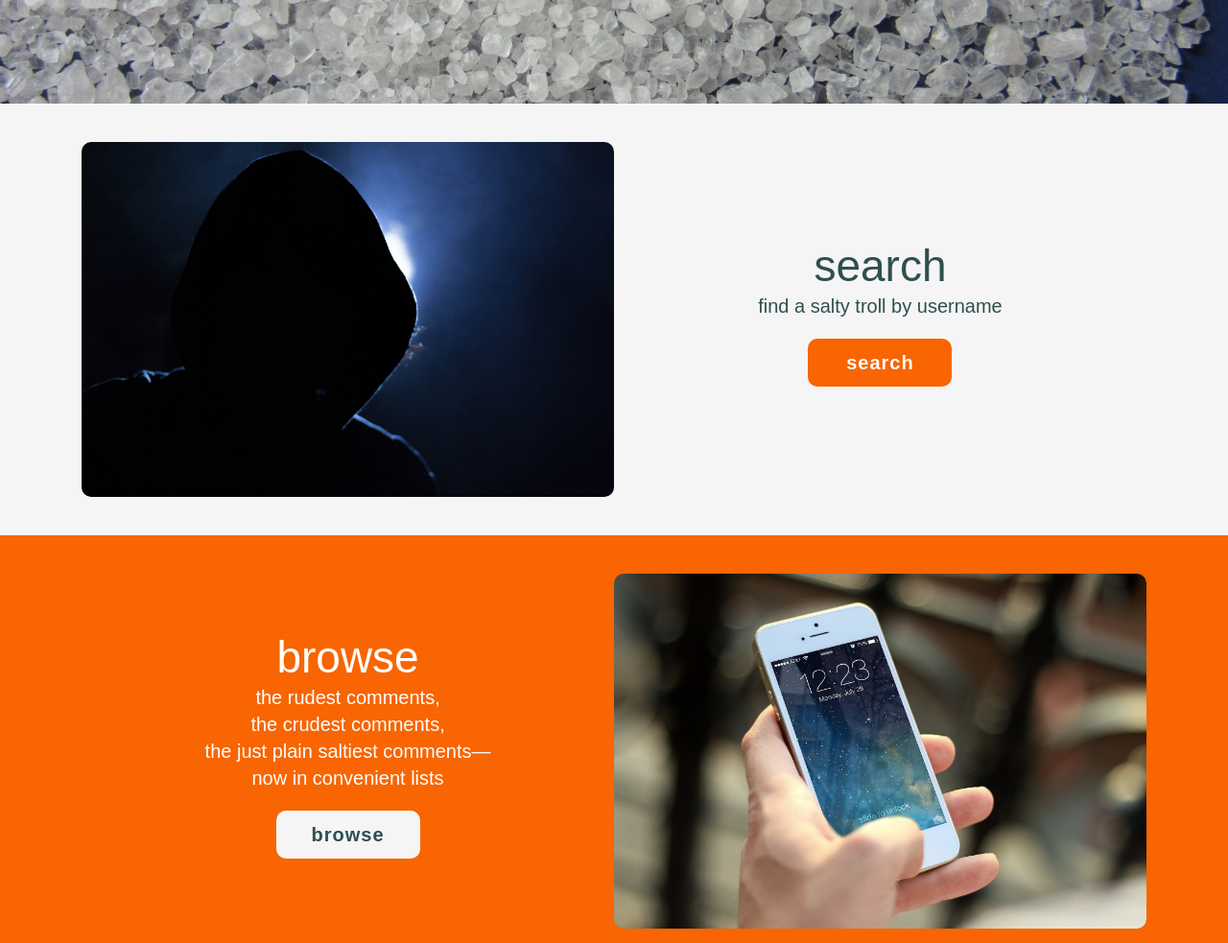
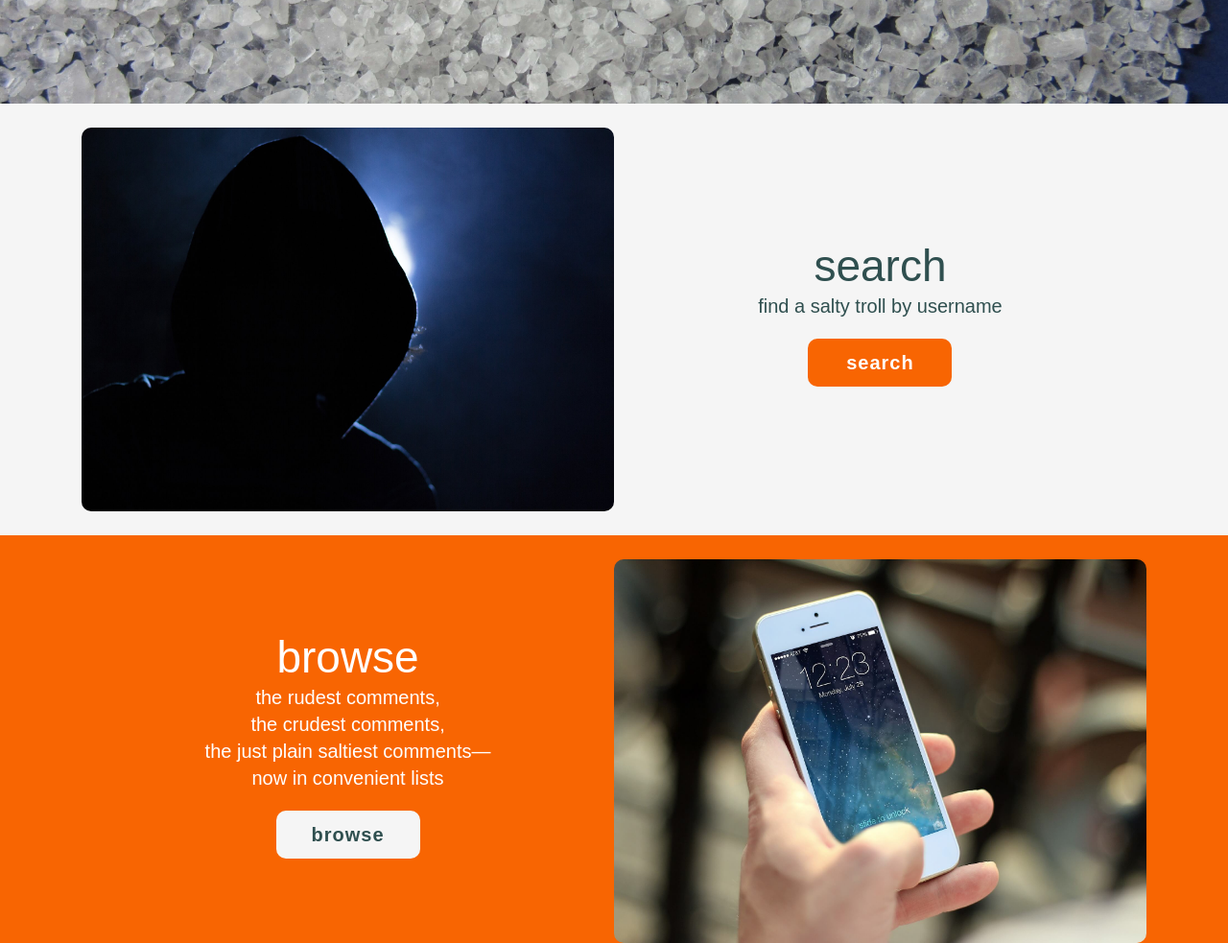
Before and after one commit to Build-Week-Hacker-News-Salty-Trolls/User-Interface, a plain HTML site: page dan/index.html in a window 1280 px wide. Shown: the part 540-1523 px from the top of the page at 96% size. Drawn offline with Linux system fonts and the light colour scheme.

Commit message:
Fixed some broken things that I just caught

```diff
--- a/dan/less/home-page.less
+++ b/dan/less/home-page.less
@@ -82,6 +82,10 @@
 
     .img-container {
       .custom-layout(@justify: flex-end);
+
+      @media @phone {
+        justify-content: center;
+      }
     }
 
     .btn {
@@ -101,7 +105,7 @@
 }
 
 .content-section {
-  .custom-layout( @direction:row-reverse);
+  .custom-layout( @direction:row-reverse,);
   padding: 20px 30px;
   height: 450px;
   width: 95%;
@@ -113,7 +117,8 @@
 
   .img-container {
     width: 48%;
-    height: auto;
+    height: 100%;
+    max-height: 100%;
     .custom-layout(@justify: flex-start);
 
     @media @phone {
@@ -123,9 +128,14 @@
     }
 
     img {
-      width: 100%;
-      height: auto;
+      max-width: 100%;
+      height: 400px;
+      // border: 5px solid red;
       border-radius: 10px;
+
+      @media @phone {
+        height: 290px;
+      }
     }
   }
 
```
Also changed, not shown: dan/css/index.css.
